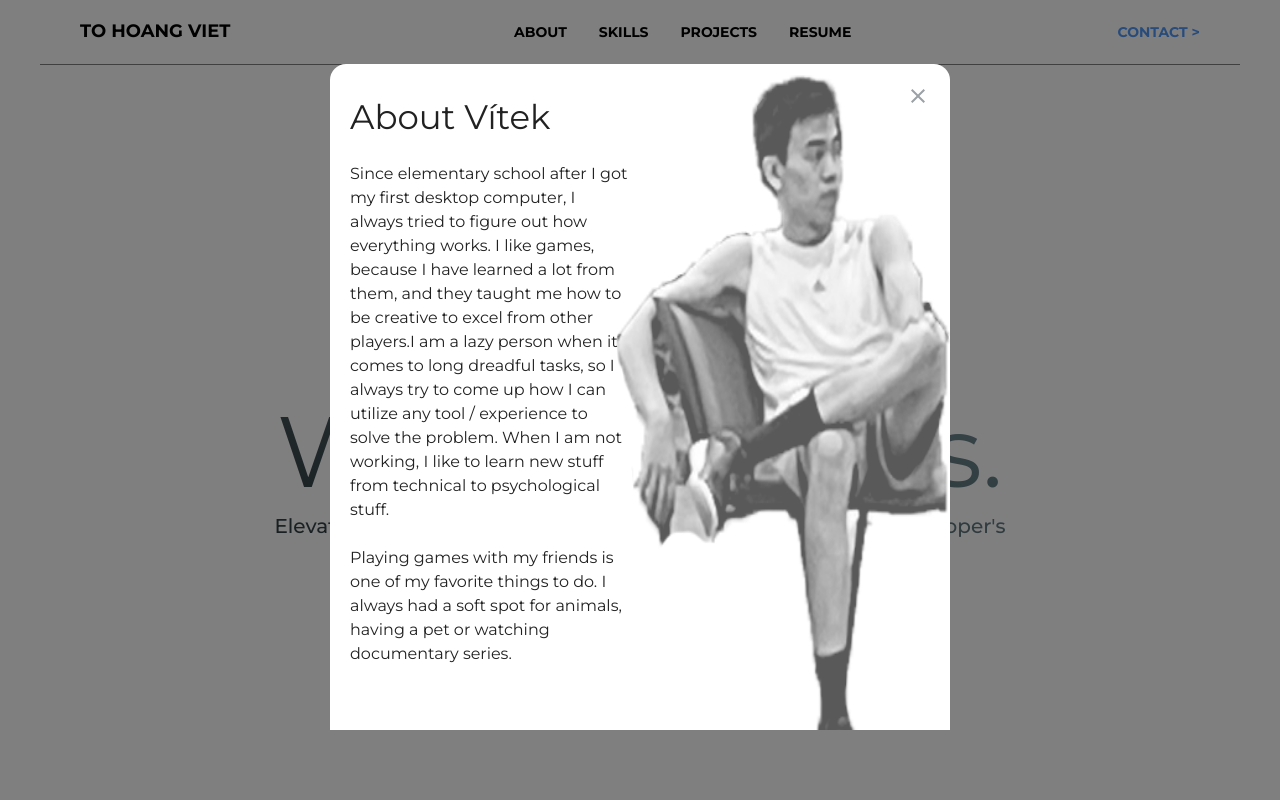
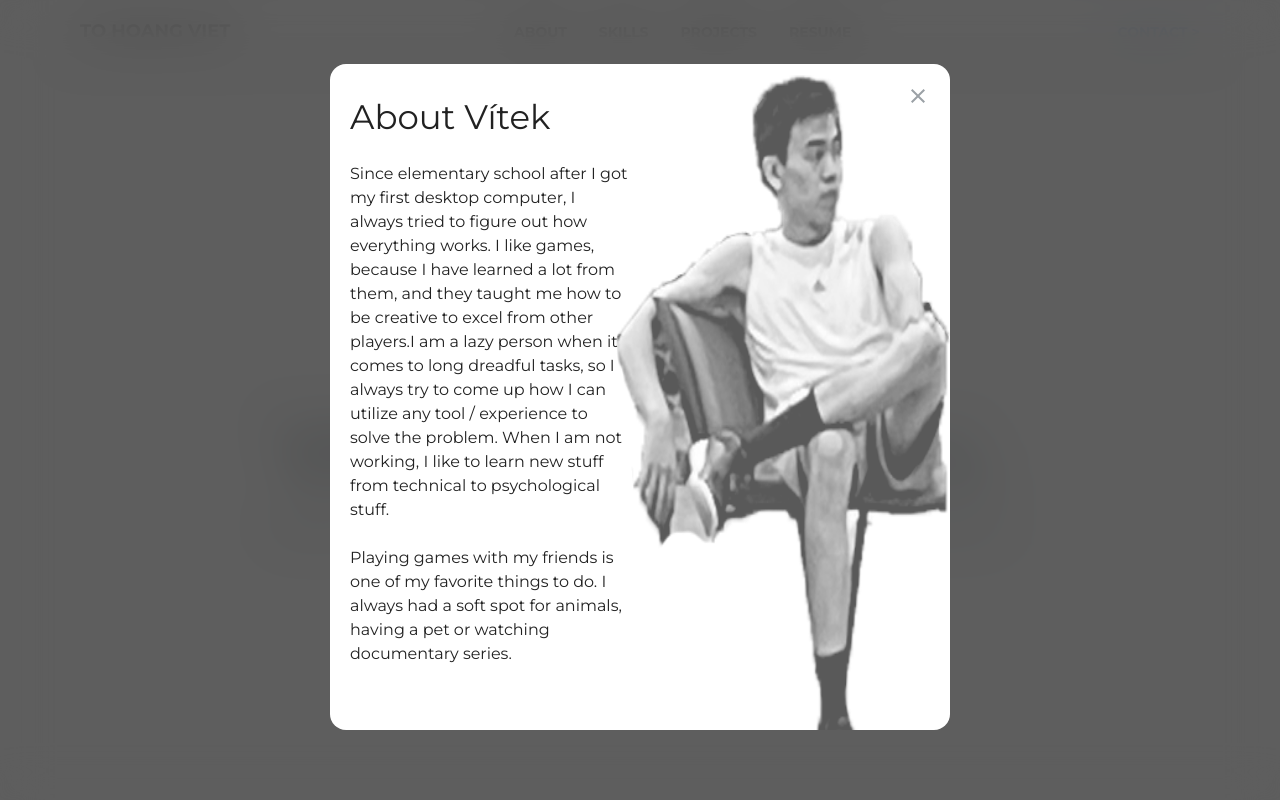
Before and after one commit to toho36/nextjs-portfolio, a Next.js app: page / in a window 1280 px wide. Both pictures are taken after a click on the link "ABOUT". Shown: the top 800 px of the page. Built offline with nearby package versions, Linux system fonts and the light colour scheme.

Commit message:
modal fix

```diff
--- a/components/AboutModal.tsx
+++ b/components/AboutModal.tsx
@@ -1,13 +1,15 @@
 import React from 'react';
-import { Box, IconButton, Modal, Stack, Typography } from '@mui/material';
+import { Box, IconButton, Modal, Typography } from '@mui/material';
 
-import Grid from '@mui/material/Grid';
 import CloseIcon from '@mui/icons-material/Close';
 interface AboutModalProps {
   isOpen: boolean;
   onClose: () => void;
 }
 const AboutModal: React.FC<AboutModalProps> = ({ isOpen, onClose }) => {
+  const handleModalWrapClick = (e: React.MouseEvent<HTMLDivElement>) => {
+    e.stopPropagation();
+  };
   return (
     <Modal
       open={isOpen}
@@ -22,13 +24,10 @@ const AboutModal: React.FC<AboutModalProps> = ({ isOpen, onClose }) => {
         ...smallerScreenStyles,
       }}
     >
-      <Box>
-        <Grid container>
-          <Grid>
+      <Box sx={bgModalContentStyles} onClick={onClose}>
         <Box sx={modalWrapStyles}>
           <Box sx={modalStyles}>
-                <Box sx={aboutModalInnerStyles}>
-                  <Grid>
+            <Box sx={aboutModalInnerStyles} onClick={handleModalWrapClick}>
               <Box sx={imageWrapStyles}>
                 <img
                   src="/images/voley.png"
@@ -40,7 +39,6 @@ const AboutModal: React.FC<AboutModalProps> = ({ isOpen, onClose }) => {
                   className="about-img"
                 />
               </Box>
-                  </Grid>
 
               <IconButton
                 sx={{
@@ -64,37 +62,32 @@ const AboutModal: React.FC<AboutModalProps> = ({ isOpen, onClose }) => {
                 <CloseIcon sx={{ color: '#9ba1a6' }} />
               </IconButton>
 
-                  <Grid>
               <Box sx={aboutModalContentStyles}>
                 <Typography variant="h4" pb={3}>
                   About Vítek
                 </Typography>
                 <Typography variant="body1">
-                        Since elementary school after I got my first desktop
-                        computer, I always tried to figure out how everything
-                        works. I like games, because I have learned a lot from
-                        them, and they taught me how to be creative to excel
-                        from other players.
+                  Since elementary school after I got my first desktop computer,
+                  I always tried to figure out how everything works. I like
+                  games, because I have learned a lot from them, and they taught
+                  me how to be creative to excel from other players.
                   <span>
-                          I am a lazy person when it comes to long dreadful
-                          tasks, so I always try to come up how I can utilize
-                          any tool / experience to solve the problem. When I am
-                          not working, I like to learn new stuff from technical
-                          to psychological stuff.
+                    I am a lazy person when it comes to long dreadful tasks, so
+                    I always try to come up how I can utilize any tool /
+                    experience to solve the problem. When I am not working, I
+                    like to learn new stuff from technical to psychological
+                    stuff.
                   </span>
                   <br />
                   <br />
-                        Playing games with my friends is one of my favorite
-                        things to do. I always had a soft spot for animals,
-                        having a pet or watching documentary series.
+                  Playing games with my friends is one of my favorite things to
+                  do. I always had a soft spot for animals, having a pet or
+                  watching documentary series.
                 </Typography>
-                    </Box>
-                  </Grid>
               </Box>
             </Box>
           </Box>
-          </Grid>
-        </Grid>
+        </Box>
       </Box>
     </Modal>
   );
@@ -102,6 +95,18 @@ const AboutModal: React.FC<AboutModalProps> = ({ isOpen, onClose }) => {
 
 export default AboutModal;
 
+const bgModalContentStyles = {
+  boxSizing: 'border-box',
+  WebkitFontSmoothing: 'antialiased',
+  position: 'fixed',
+  left: 0,
+  top: 0,
+  right: 0,
+  bottom: 0,
+  backgroundColor: 'rgba(80, 80, 80, 0.7)',
+  backdropFilter: 'blur(24px)',
+  opacity: 1,
+};
 const smallerScreenStyles = {
   '@media (max-width: 768px)': {
     '.about-img': {
@@ -123,12 +128,11 @@ const modalWrapStyles = {
   top: 0,
   right: 0,
   bottom: 0,
-  zIndex: 999,
+  zIndex: 2999,
   justifyContent: 'center',
   overflow: 'auto',
   padding: '64px 0 0',
   alignItems: 'flex-start',
-  backgroundAttachment: 'scroll!important',
   display: 'flex',
 };
 
@@ -144,10 +148,6 @@ const modalStyles = {
   maxWidth: '620px',
   borderRadius: '16px',
   backgroundColor: '#fff',
-  borderBottomLeftRadius: 0,
-  borderBottomRightRadius: 0,
-  backgroundAttachment: 'scroll!important',
-  animation: 'modalInMobile 0.4s backwards ease',
 };
 
 const aboutModalInnerStyles = {
@@ -157,7 +157,6 @@ const aboutModalInnerStyles = {
   WebkitFontSmoothing: 'antialiased',
   position: 'relative',
   padding: '32px 20px 64px',
-  backgroundAttachment: 'scroll!important',
 };
 
 const imageWrapStyles = {
@@ -171,7 +170,6 @@ const imageWrapStyles = {
   right: 0,
   bottom: 0,
   height: '100%',
-  backgroundAttachment: 'scroll!important',
   opacity: '70%',
 };
 
@@ -181,7 +179,6 @@ const aboutModalContentStyles = {
   WebkitFontSmoothing: 'antialiased',
   position: 'relative',
   zIndex: 1,
-  width: '80%',
+  width: '100%',
   maxWidth: '280px',
-  backgroundAttachment: 'scroll!important',
 };
```
Lines whose indentation alone changed are shown as unchanged.
